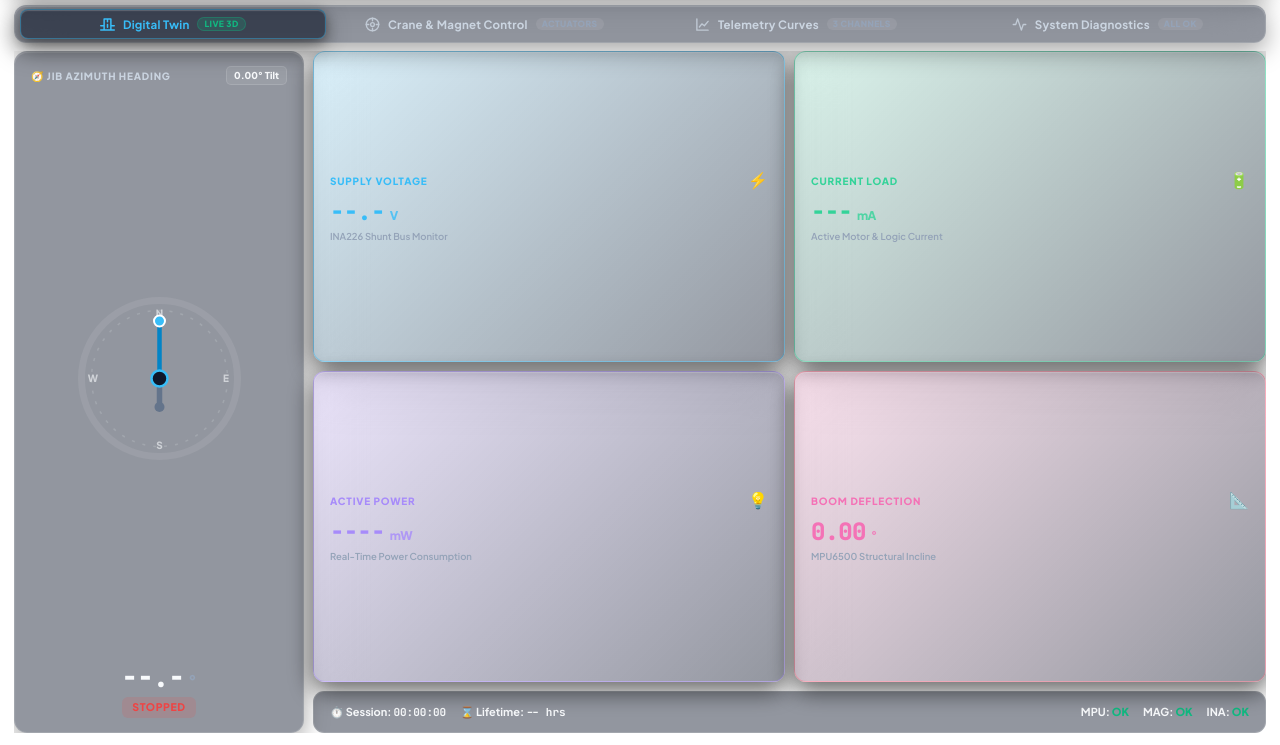
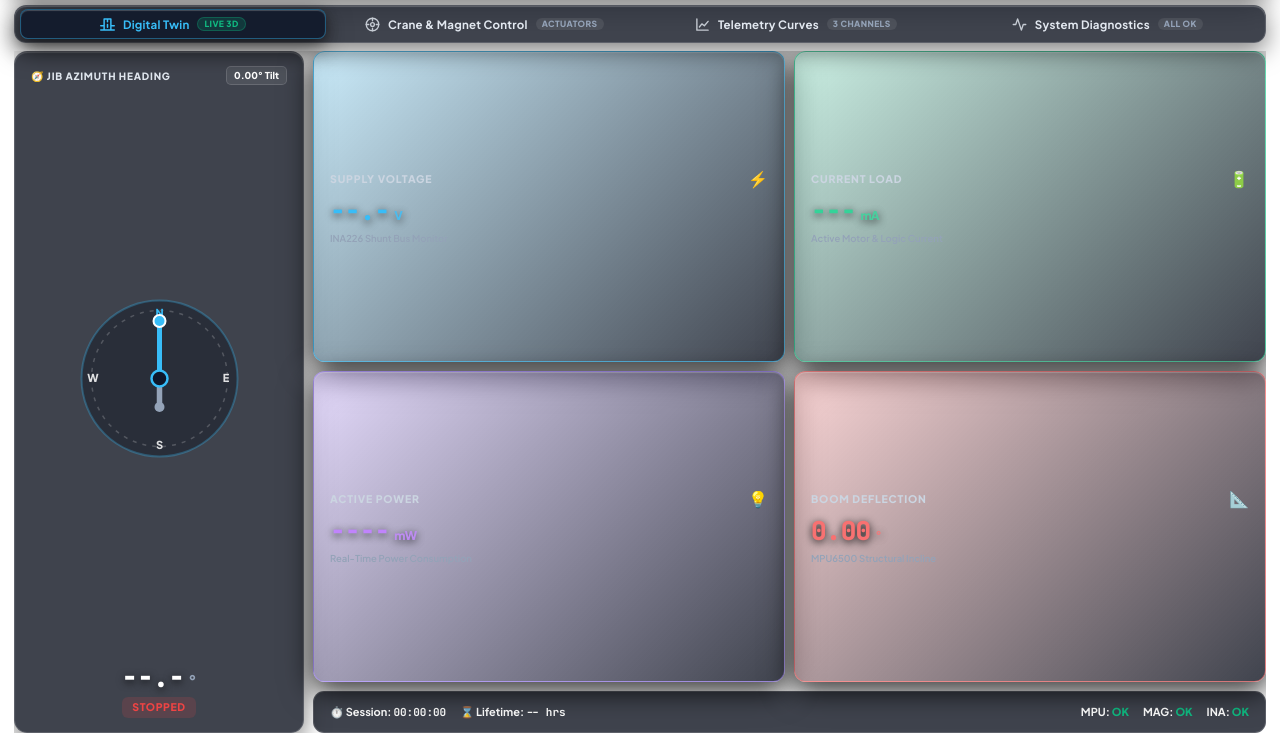
Before and after one commit to sachin09999/Construction_site, a website: page public/index.html in a window 1280 px wide. Shown: the part 55-800 px from the top of the page. Drawn offline with Linux system fonts and the light colour scheme; no server answers.

Commit message:
style: upgrade to high-contrast dark smoked glass HUD with crisp neon text for Cupola360 AR overlay

```diff
--- a/public/index.html
+++ b/public/index.html
@@ -9,130 +9,50 @@
   <link href="https://fonts.googleapis.com/css2?family=Plus+Jakarta+Sans:wght@500;600;700;800;900&family=JetBrains+Mono:wght@600;700;800&display=swap" rel="stylesheet">
   <style>
     /* =========================================================================
-       DESIGN SYSTEM - 100% TRANSPARENT AR/HUD GLASSMORPHIC AESTHETIC
+       DESIGN SYSTEM - HIGH-CONTRAST INDUSTRIAL AR HUD (SMOKED GLASS)
        ========================================================================= */
-    :root {
+    :root, html, html.dark, html.light {
       --bg: transparent;
       --bg-ambient: none;
 
-      --text: #f8fafc;
-      --text-muted: #cbd5e1;
+      --text: #ffffff;
+      --text-muted: #e2e8f0;
       --text-dim: #94a3b8;
 
-      /* Sleek Translucent HUD Cards */
-      --card-blue-bg: linear-gradient(135deg, rgba(14, 165, 233, 0.15) 0%, rgba(15, 23, 42, 0.45) 100%);
-      --card-blue-border: rgba(56, 189, 248, 0.45);
+      /* Sleek High-Contrast Translucent Smoked Glass */
+      --card-blue-bg: linear-gradient(135deg, rgba(14, 165, 233, 0.22) 0%, rgba(10, 15, 28, 0.78) 100%);
+      --card-blue-border: rgba(56, 189, 248, 0.65);
       --card-blue-text: #38bdf8;
-      --card-blue-shadow: 0 8px 24px rgba(0, 0, 0, 0.4);
-
-      --card-green-bg: linear-gradient(135deg, rgba(16, 185, 129, 0.15) 0%, rgba(15, 23, 42, 0.45) 100%);
-      --card-green-border: rgba(52, 211, 153, 0.45);
+      --card-blue-shadow: 0 8px 32px rgba(0, 0, 0, 0.55);
+
+      --card-green-bg: linear-gradient(135deg, rgba(16, 185, 129, 0.22) 0%, rgba(10, 15, 28, 0.78) 100%);
+      --card-green-border: rgba(52, 211, 153, 0.65);
       --card-green-text: #34d399;
-      --card-green-shadow: 0 8px 24px rgba(0, 0, 0, 0.4);
-
-      --card-purple-bg: linear-gradient(135deg, rgba(139, 92, 246, 0.15) 0%, rgba(15, 23, 42, 0.45) 100%);
-      --card-purple-border: rgba(167, 139, 250, 0.45);
-      --card-purple-text: #a78bfa;
-      --card-purple-shadow: 0 8px 24px rgba(0, 0, 0, 0.4);
-
-      --card-pink-bg: linear-gradient(135deg, rgba(236, 72, 153, 0.15) 0%, rgba(15, 23, 42, 0.45) 100%);
-      --card-pink-border: rgba(251, 113, 133, 0.45);
-      --card-pink-text: #f472b6;
-      --card-pink-shadow: 0 8px 24px rgba(0, 0, 0, 0.4);
-
-      --card-amber-bg: linear-gradient(135deg, rgba(245, 158, 11, 0.15) 0%, rgba(15, 23, 42, 0.45) 100%);
-      --card-amber-border: rgba(245, 158, 11, 0.45);
+      --card-green-shadow: 0 8px 32px rgba(0, 0, 0, 0.55);
+
+      --card-purple-bg: linear-gradient(135deg, rgba(139, 92, 246, 0.22) 0%, rgba(10, 15, 28, 0.78) 100%);
+      --card-purple-border: rgba(167, 139, 250, 0.65);
+      --card-purple-text: #c084fc;
+      --card-purple-shadow: 0 8px 32px rgba(0, 0, 0, 0.55);
+
+      --card-pink-bg: linear-gradient(135deg, rgba(239, 68, 68, 0.22) 0%, rgba(10, 15, 28, 0.78) 100%);
+      --card-pink-border: rgba(248, 113, 113, 0.65);
+      --card-pink-text: #f87171;
+      --card-pink-shadow: 0 8px 32px rgba(0, 0, 0, 0.55);
+
+      --card-amber-bg: linear-gradient(135deg, rgba(245, 158, 11, 0.22) 0%, rgba(10, 15, 28, 0.78) 100%);
+      --card-amber-border: rgba(245, 158, 11, 0.65);
       --card-amber-text: #fbbf24;
 
-      --glass-base: rgba(15, 23, 42, 0.45);
-      --glass-elevated: rgba(15, 23, 42, 0.65);
-      --glass-border: rgba(255, 255, 255, 0.15);
-      --glass-shine: inset 0 1px 1px 0 rgba(255, 255, 255, 0.2), 0 8px 24px rgba(0, 0, 0, 0.35);
-      --line: rgba(255, 255, 255, 0.12);
+      --glass-base: rgba(10, 15, 28, 0.78);
+      --glass-elevated: rgba(15, 23, 42, 0.88);
+      --glass-border: rgba(255, 255, 255, 0.16);
+      --glass-shine: inset 0 1px 1px 0 rgba(255, 255, 255, 0.22), 0 8px 24px rgba(0, 0, 0, 0.5);
+      --line: rgba(255, 255, 255, 0.14);
       --accent: #38bdf8;
       --green: #10b981;
       --red: #ef4444;
       --amber: #fbbf24;
-    }
-
-    /* Dark Mode (High Tech HUD) */
-    html.dark {
-      --bg: transparent;
-      --bg-ambient: none;
-      --text: #f8fafc;
-      --text-muted: #cbd5e1;
-      --text-dim: #94a3b8;
-
-      --card-blue-bg: linear-gradient(135deg, rgba(14, 165, 233, 0.15) 0%, rgba(15, 23, 42, 0.45) 100%);
-      --card-blue-border: rgba(56, 189, 248, 0.45);
-      --card-blue-text: #38bdf8;
-      --card-blue-shadow: 0 8px 24px rgba(0, 0, 0, 0.4);
-
-      --card-green-bg: linear-gradient(135deg, rgba(16, 185, 129, 0.15) 0%, rgba(15, 23, 42, 0.45) 100%);
-      --card-green-border: rgba(52, 211, 153, 0.45);
-      --card-green-text: #34d399;
-      --card-green-shadow: 0 8px 24px rgba(0, 0, 0, 0.4);
-
-      --card-purple-bg: linear-gradient(135deg, rgba(139, 92, 246, 0.15) 0%, rgba(15, 23, 42, 0.45) 100%);
-      --card-purple-border: rgba(167, 139, 250, 0.45);
-      --card-purple-text: #a78bfa;
-      --card-purple-shadow: 0 8px 24px rgba(0, 0, 0, 0.4);
-
-      --card-pink-bg: linear-gradient(135deg, rgba(236, 72, 153, 0.15) 0%, rgba(15, 23, 42, 0.45) 100%);
-      --card-pink-border: rgba(251, 113, 133, 0.45);
-      --card-pink-text: #f472b6;
-      --card-pink-shadow: 0 8px 24px rgba(0, 0, 0, 0.4);
-
-      --card-amber-bg: linear-gradient(135deg, rgba(245, 158, 11, 0.15) 0%, rgba(15, 23, 42, 0.45) 100%);
-      --card-amber-border: rgba(245, 158, 11, 0.45);
-      --card-amber-text: #fbbf24;
-
-      --glass-base: rgba(15, 23, 42, 0.45);
-      --glass-elevated: rgba(15, 23, 42, 0.65);
-      --glass-border: rgba(255, 255, 255, 0.15);
-      --glass-shine: inset 0 1px 1px 0 rgba(255, 255, 255, 0.2), 0 8px 24px rgba(0, 0, 0, 0.35);
-      --line: rgba(255, 255, 255, 0.12);
-      --accent: #38bdf8;
-    }
-
-    /* Light Theme (Alternative Frosted HUD) */
-    html.light {
-      --bg: transparent;
-      --bg-ambient: none;
-      --text: #0f172a;
-      --text-muted: #334155;
-      --text-dim: #64748b;
-
-      --card-blue-bg: linear-gradient(135deg, rgba(224, 242, 254, 0.35) 0%, rgba(255, 255, 255, 0.25) 100%);
-      --card-blue-border: rgba(56, 189, 248, 0.5);
-      --card-blue-text: #0284c7;
-      --card-blue-shadow: 0 8px 20px rgba(2, 132, 199, 0.12);
-
-      --card-green-bg: linear-gradient(135deg, rgba(209, 250, 229, 0.35) 0%, rgba(255, 255, 255, 0.25) 100%);
-      --card-green-border: rgba(52, 211, 153, 0.5);
-      --card-green-text: #059669;
-      --card-green-shadow: 0 8px 20px rgba(16, 185, 129, 0.12);
-
-      --card-purple-bg: linear-gradient(135deg, rgba(237, 233, 254, 0.35) 0%, rgba(255, 255, 255, 0.25) 100%);
-      --card-purple-border: rgba(167, 139, 250, 0.5);
-      --card-purple-text: #7c3aed;
-      --card-purple-shadow: 0 8px 20px rgba(124, 58, 237, 0.12);
-
-      --card-pink-bg: linear-gradient(135deg, rgba(255, 228, 230, 0.35) 0%, rgba(255, 255, 255, 0.25) 100%);
-      --card-pink-border: rgba(251, 113, 133, 0.5);
-      --card-pink-text: #e11d48;
-      --card-pink-shadow: 0 8px 20px rgba(225, 29, 72, 0.12);
-
-      --card-amber-bg: linear-gradient(135deg, rgba(254, 243, 199, 0.35) 0%, rgba(255, 255, 255, 0.25) 100%);
-      --card-amber-border: rgba(245, 158, 11, 0.5);
-      --card-amber-text: #d97706;
-
-      --glass-base: rgba(255, 255, 255, 0.35);
-      --glass-elevated: rgba(255, 255, 255, 0.55);
-      --glass-border: rgba(255, 255, 255, 0.4);
-      --glass-shine: inset 0 1px 1px 0 rgba(255, 255, 255, 0.6), 0 6px 20px rgba(0, 0, 0, 0.1);
-      --line: rgba(226, 232, 240, 0.5);
-      --accent: #0284c7;
     }
 
     * { box-sizing: border-box; user-select: none; margin: 0; padding: 0; }
@@ -209,9 +129,9 @@
       justify-content: space-between;
       align-items: center;
       padding: 0 14px;
-      background: var(--glass-base);
-      backdrop-filter: blur(24px) saturate(190%);
-      -webkit-backdrop-filter: blur(24px) saturate(190%);
+      background: var(--glass-elevated);
+      backdrop-filter: blur(8px);
+      -webkit-backdrop-filter: blur(8px);
       border: 1px solid var(--glass-border);
       border-radius: 12px;
       box-shadow: var(--glass-shine);
@@ -318,8 +238,8 @@
       gap: 6px;
       padding: 3px 5px;
       background: var(--glass-base);
-      backdrop-filter: blur(24px) saturate(190%);
-      -webkit-backdrop-filter: blur(24px) saturate(190%);
+      backdrop-filter: blur(8px);
+      -webkit-backdrop-filter: blur(8px);
       border: 1px solid var(--glass-border);
       border-radius: 12px;
       box-shadow: var(--glass-shine);
@@ -464,8 +384,8 @@
     /* Generic Card */
     .card {
       background: var(--glass-base);
-      backdrop-filter: blur(24px) saturate(190%);
-      -webkit-backdrop-filter: blur(24px) saturate(190%);
+      backdrop-filter: blur(8px);
+      -webkit-backdrop-filter: blur(8px);
       border: 1px solid var(--glass-border);
       border-radius: 13px;
       padding: 12px 14px;
@@ -549,6 +469,8 @@
       font-weight: 800;
       letter-spacing: -0.04em;
       line-height: 1;
+      color: #ffffff;
+      text-shadow: 0 2px 8px rgba(0, 0, 0, 0.95);
     }
     .motion-indicator-tag {
       font-size: 10.5px;
@@ -623,20 +545,22 @@
       align-items: center;
     }
     .metric-title {
-      font-size: 10px;
+      font-size: 10.5px;
       font-weight: 800;
       text-transform: uppercase;
       letter-spacing: 0.08em;
+      color: #cbd5e1 !important;
     }
     .metric-value {
       font-family: 'JetBrains Mono', monospace;
-      font-size: 24px;
+      font-size: 26px;
       font-weight: 800;
       letter-spacing: -0.03em;
       margin-top: 3px;
       display: flex;
       align-items: baseline;
       gap: 5px;
+      text-shadow: 0 2px 8px rgba(0, 0, 0, 0.95);
     }
     .metric-unit {
       font-family: 'Plus Jakarta Sans', sans-serif;
@@ -1075,21 +999,21 @@
 
             <div class="compass-stage">
               <svg class="compass-svg" viewBox="0 0 175 175">
-                <circle cx="87.5" cy="87.5" r="78" fill="none" stroke="currentColor" stroke-opacity="0.08" stroke-width="7" />
-                <circle cx="87.5" cy="87.5" r="68" fill="none" stroke="currentColor" stroke-opacity="0.15" stroke-width="1.5" stroke-dasharray="3 8" />
+                <circle cx="87.5" cy="87.5" r="78" fill="rgba(10, 15, 28, 0.4)" stroke="#38bdf8" stroke-opacity="0.3" stroke-width="2" />
+                <circle cx="87.5" cy="87.5" r="68" fill="none" stroke="#ffffff" stroke-opacity="0.2" stroke-width="1.5" stroke-dasharray="4 6" />
 
                 <!-- Cardinal Marks -->
-                <text x="87.5" y="26" font-size="10" font-weight="800" text-anchor="middle" fill="currentColor" opacity="0.6">N</text>
-                <text x="154" y="91" font-size="10" font-weight="800" text-anchor="middle" fill="currentColor" opacity="0.6">E</text>
-                <text x="87.5" y="158" font-size="10" font-weight="800" text-anchor="middle" fill="currentColor" opacity="0.6">S</text>
-                <text x="21" y="91" font-size="10" font-weight="800" text-anchor="middle" fill="currentColor" opacity="0.6">W</text>
+                <text x="87.5" y="26" font-size="11" font-weight="900" text-anchor="middle" fill="#38bdf8">N</text>
+                <text x="154" y="91" font-size="11" font-weight="900" text-anchor="middle" fill="#ffffff" opacity="0.85">E</text>
+                <text x="87.5" y="158" font-size="11" font-weight="900" text-anchor="middle" fill="#ffffff" opacity="0.85">S</text>
+                <text x="21" y="91" font-size="11" font-weight="900" text-anchor="middle" fill="#ffffff" opacity="0.85">W</text>
 
                 <!-- Rotating Crane Jib Arm -->
                 <g class="needle-arm" id="needleArm">
-                  <line x1="87.5" y1="87.5" x2="87.5" y2="30" stroke="#0284c7" stroke-width="4.5" stroke-linecap="round" />
-                  <line x1="87.5" y1="87.5" x2="87.5" y2="116" stroke="#64748b" stroke-width="5.5" stroke-linecap="round" />
-                  <circle cx="87.5" cy="116" r="5" fill="#64748b" />
-                  <circle cx="87.5" cy="30" r="5.5" fill="#38bdf8" stroke="#ffffff" stroke-width="2" />
+                  <line x1="87.5" y1="87.5" x2="87.5" y2="30" stroke="#38bdf8" stroke-width="5" stroke-linecap="round" />
+                  <line x1="87.5" y1="87.5" x2="87.5" y2="116" stroke="#94a3b8" stroke-width="5.5" stroke-linecap="round" />
+                  <circle cx="87.5" cy="116" r="5" fill="#94a3b8" />
+                  <circle cx="87.5" cy="30" r="6" fill="#38bdf8" stroke="#ffffff" stroke-width="2" />
                   <circle cx="87.5" cy="87.5" r="8" fill="#0f172a" stroke="#38bdf8" stroke-width="2.5" />
                 </g>
               </svg>
@@ -1492,34 +1416,19 @@
       });
 
       // =======================================================================
-      // THEME SWITCHER
+      // THEME: PERMANENT HIGH-CONTRAST INDUSTRIAL HUD MODE (AR OVERLAY)
       // =======================================================================
-      const themeToggle = $("themeToggle");
-      function applyTheme(theme) {
-        if (theme === "dark") {
-          document.documentElement.classList.add("dark");
-          document.documentElement.classList.remove("light");
-          if (themeToggle) themeToggle.textContent = "🌙";
-        } else {
-          document.documentElement.classList.remove("dark");
-          document.documentElement.classList.add("light");
-          if (themeToggle) themeToggle.textContent = "☀️";
-        }
-        localStorage.setItem("uc_theme", theme);
+      function applyTheme() {
+        document.documentElement.classList.add("dark");
+        document.documentElement.classList.remove("light");
+        localStorage.setItem("uc_theme", "dark");
         if (typeof renderCharts === "function") {
           renderCharts();
         }
       }
-
-      if (themeToggle) {
-        themeToggle.addEventListener("click", () => {
-          const isDark = document.documentElement.classList.contains("dark");
-          applyTheme(isDark ? "light" : "dark");
-        });
-      }
-
-      const savedTheme = localStorage.getItem("uc_theme") || "dark";
-      applyTheme(savedTheme);
+      applyTheme();
+      const themeToggle = $("themeToggle");
+      if (themeToggle) themeToggle.style.display = "none";
 
       // =======================================================================
       // UNIFIED ACTION DISPATCHER (SINGLE API ROUTE)
```
Also changed, not shown: public/crane-widget.html (+20 -18 lines).
